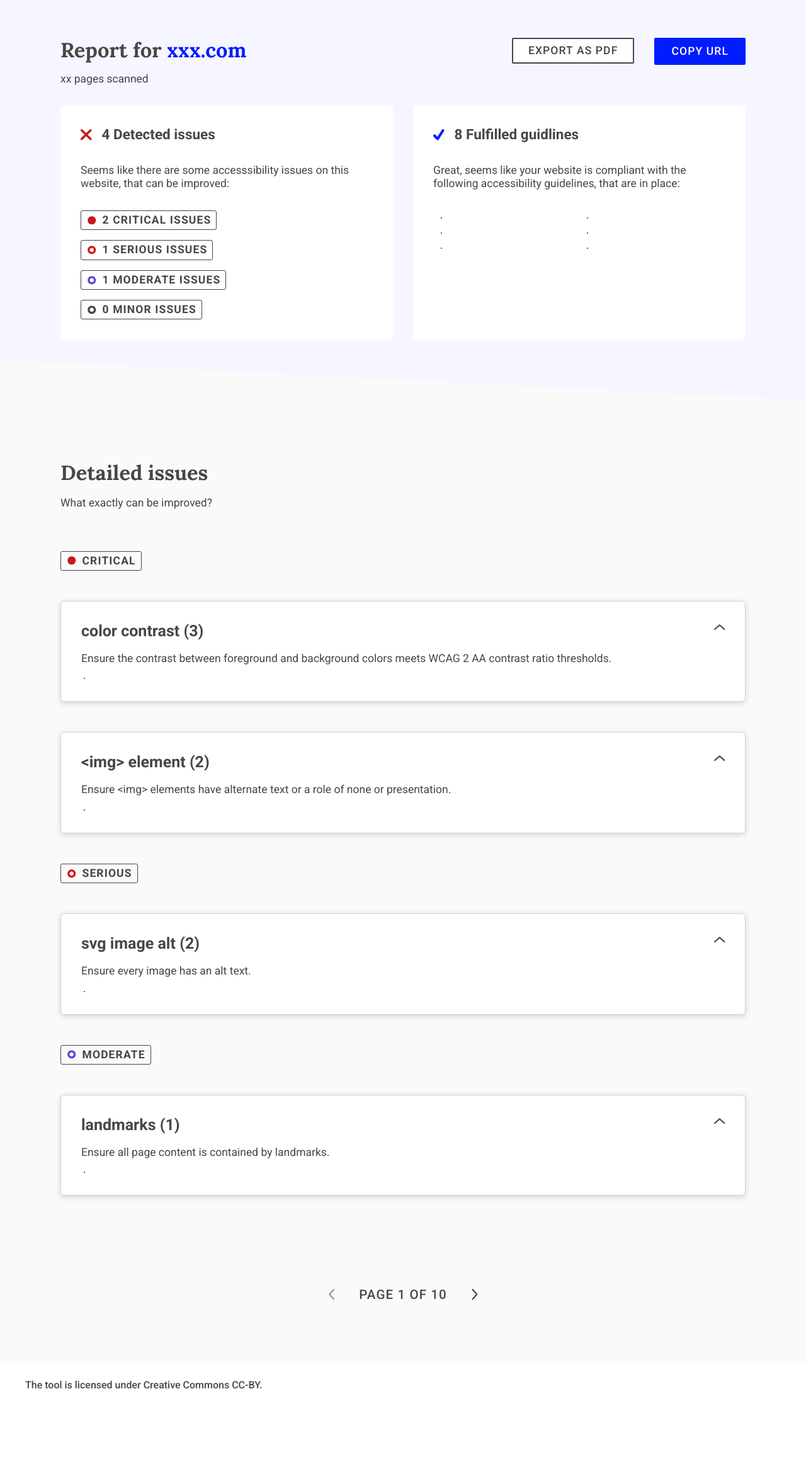
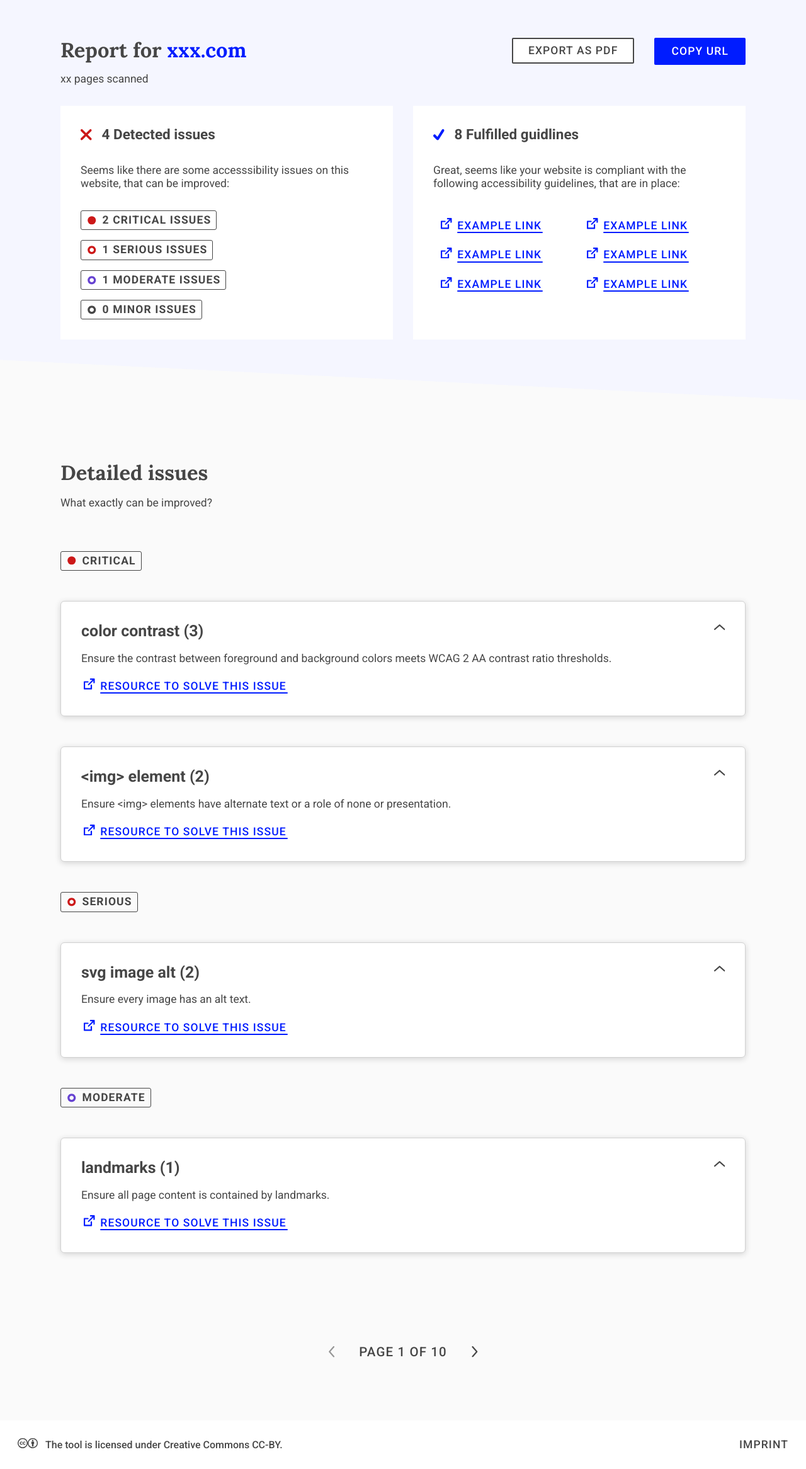
Before and after one commit to accessibility-tools/website, a Next.js app: page /report in a window 1280 px wide. Shown: the part 596-2928 px from the top of the page at 63% size. Before the commit the page ends 2829 px from the top, so only its background shows below. Built offline with nearby package versions, Linux system fonts and the light colour scheme.

Commit message:
update link props

```diff
--- a/src/components/footer/Footer.jsx
+++ b/src/components/footer/Footer.jsx
@@ -51,8 +51,8 @@ const Footer = () => {
     <StyledFooter>
       <LicenseWrapper>
         <LicenseLink
+          linkUrl="/"
           isSecondary={true}
-          href="/"
           aria-label="license information about the tool"
         >
           <Icon className="icon" icon="creativeCommon1" />
@@ -61,9 +61,7 @@ const Footer = () => {
         <FullText>The tool is licensed under Creative Commons CC-BY.</FullText>
         <ShortText>CC-BY.</ShortText>
       </LicenseWrapper>
-      <StyledLink href="/imprint" isSecondary={true}>
-        imprint
-      </StyledLink>
+      <StyledLink linkUrl="/imprint" linkText="imprint" isSecondary={true} />
     </StyledFooter>
   );
 };
--- a/src/components/links/Link.jsx
+++ b/src/components/links/Link.jsx
@@ -76,6 +76,7 @@ const Link = ({
   linkIcon,
   isExternal,
   isSecondary,
+  children,
   ...otherProps
 }) => {
   const externalConfig = {
@@ -91,7 +92,8 @@ const Link = ({
       {...otherProps}
     >
       {linkIcon && <Icon icon={linkIcon} />}
-      <span>{linkText}</span>
+      {linkText && <span>{linkText}</span>}
+      {children && <span>{children}</span>}
     </StyledLink>
   );
 };
@@ -102,6 +104,7 @@ Link.propTypes = {
   linkIcon: PropTypes.string,
   isExternal: PropTypes.bool,
   isSecondary: PropTypes.bool,
+  children: PropTypes.any,
 };
 
 Link.defaultProps = {
--- a/src/components/report/DetailsCard.jsx
+++ b/src/components/report/DetailsCard.jsx
@@ -65,9 +65,12 @@ const DetailsCard = ({ issueData }) => {
         <div>
           <h3>{`${title} (${fixes.length})`}</h3>
           <p>{summary}</p>
-          <Link href={resource} icon="extLink" isExternal={true}>
-            Resource to solve this issue
-          </Link>
+          <Link
+            linkUrl={resource}
+            linkText="Resource to solve this issue"
+            linkIcon="extLink"
+            isExternal={true}
+          />
         </div>
         <div>
           <ArrowIcon icon="bArrow" direction={!isOpened && "up"} />
@@ -83,9 +86,12 @@ const DetailsCard = ({ issueData }) => {
               <span>{failedStandard.name}</span>
             </FailedWrapper>
           ))}
-          <Link href="/" icon="manicule" isExternal={true}>
-            WHAT ARE ACCESSIBILITY STANDARDS?
-          </Link>
+          <Link
+            linkUrl="/"
+            linkText="WHAT ARE ACCESSIBILITY STANDARDS?"
+            linkIcon="manicule"
+            isExternal={true}
+          />
         </Stack>
         <div>
           <SubTitle>Required fixes</SubTitle>
--- a/src/components/report/DetailsCategory.jsx
+++ b/src/components/report/DetailsCategory.jsx
@@ -4,7 +4,7 @@ import styled from "styled-components";
 import Stack from "../layout-components/Stack";
 import Badge from "../badge/Badge";
 import DetailsCard from "./DetailsCard";
-import { reportIcons } from "../constants/reportIcons";
+import { reportIcons } from "../../constants/reportIcons";
 
 const CategoryContainer = styled(Stack)`
   @media (max-width: 48rem) {
--- a/src/components/report/FixElement.jsx
+++ b/src/components/report/FixElement.jsx
@@ -41,9 +41,7 @@ const FixElement = ({ fixData }) => {
           <li key={`fix tip ${index}`}>{tip}</li>
         ))}
       </ElementList>
-      <ElementLink href={link} isExternal={true}>
-        view element
-      </ElementLink>
+      <ElementLink linkUrl={link} linkText=" view element" isExternal={true} />
     </ElementContainer>
   );
 };
--- a/src/components/report/OverviewCard.jsx
+++ b/src/components/report/OverviewCard.jsx
@@ -6,7 +6,7 @@ import Stack from "../layout-components/Stack";
 import Icon from "../icon/Icon";
 import Badge from "../badge/Badge";
 import Link from "../links/Link";
-import { reportIcons } from "../constants/reportIcons";
+import { reportIcons } from "../../constants/reportIcons";
 
 const CardContainer = styled(Stack)`
   background-color: ${color.white};
@@ -82,24 +82,12 @@ const OverviewCard = ({ title, subtext, isIssue, isGuideline, reportData }) => (
 
     {isGuideline && (
       <GuidelineContainer>
-        <Link icon="extLink" isExternal={true}>
-          example link
-        </Link>
-        <Link icon="extLink" isExternal={true}>
-          example link
-        </Link>
-        <Link icon="extLink" isExternal={true}>
-          example link
-        </Link>
-        <Link icon="extLink" isExternal={true}>
-          example link
-        </Link>
-        <Link icon="extLink" isExternal={true}>
-          example link
-        </Link>
-        <Link icon="extLink" isExternal={true}>
-          example link
-        </Link>
+        <Link linkIcon="extLink" linkText="example link" isExternal={true} />
+        <Link linkIcon="extLink" linkText="example link" isExternal={true} />
+        <Link linkIcon="extLink" linkText="example link" isExternal={true} />
+        <Link linkIcon="extLink" linkText="example link" isExternal={true} />
+        <Link linkIcon="extLink" linkText="example link" isExternal={true} />
+        <Link linkIcon="extLink" linkText="example link" isExternal={true} />
       </GuidelineContainer>
     )}
   </CardContainer>
--- a/src/components/tool-overview/ToolOverview.jsx
+++ b/src/components/tool-overview/ToolOverview.jsx
@@ -20,6 +20,10 @@ const InfoWrapper = styled(Stack)`
 
   a {
     width: max-content;
+  }
+
+  @media (max-width: 48rem) {
+    width: 80%;
   }
 `;
 
--- a/src/components/constants/reportIcons.js
+++ b/src/constants/reportIcons.js
@@ -1,4 +1,4 @@
-import { color } from "../../shared/style";
+import { color } from "../shared/style";
 
 export const reportIcons = {
   critical: {
```
Also changed, not shown: src/pages/index.jsx (+4 -5 lines).
